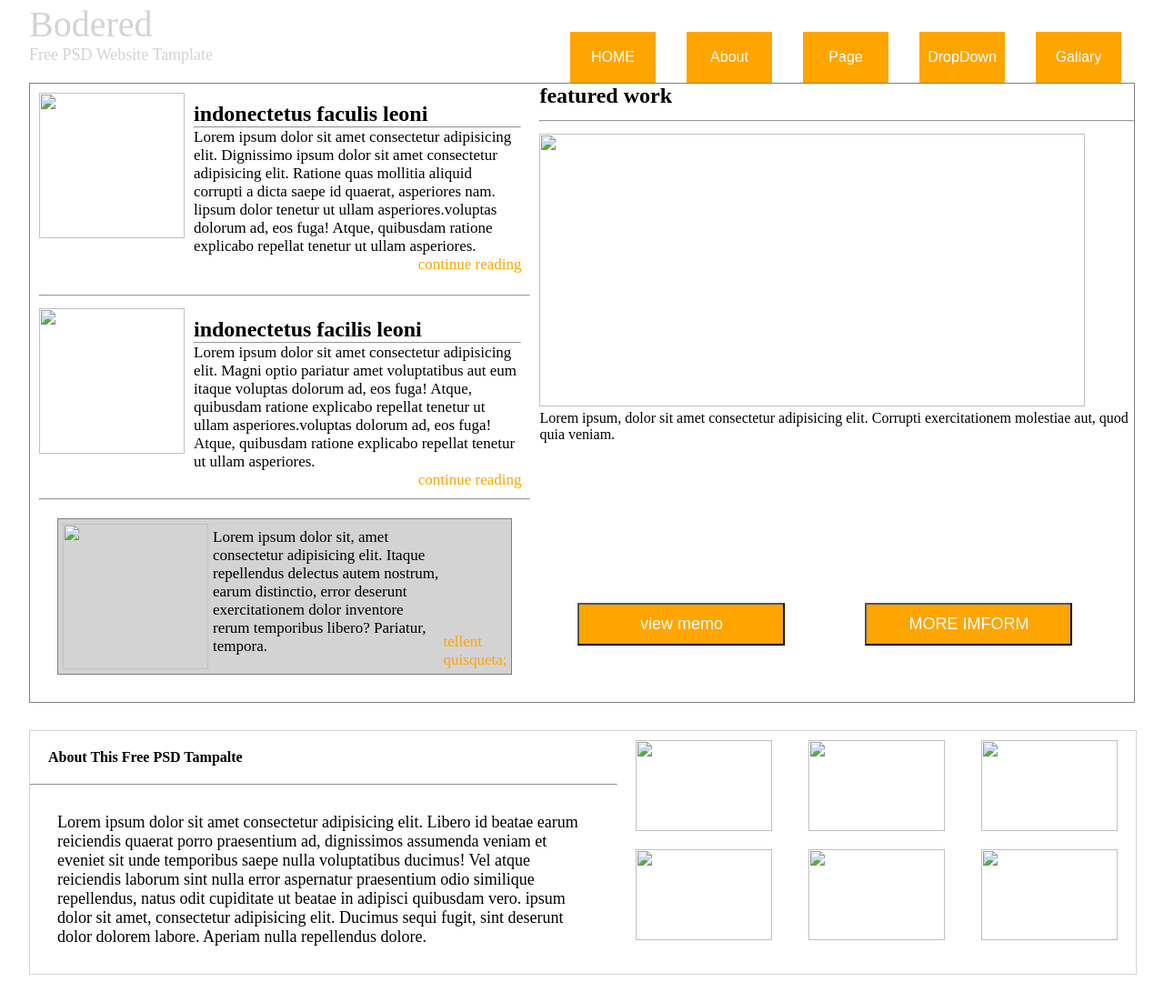
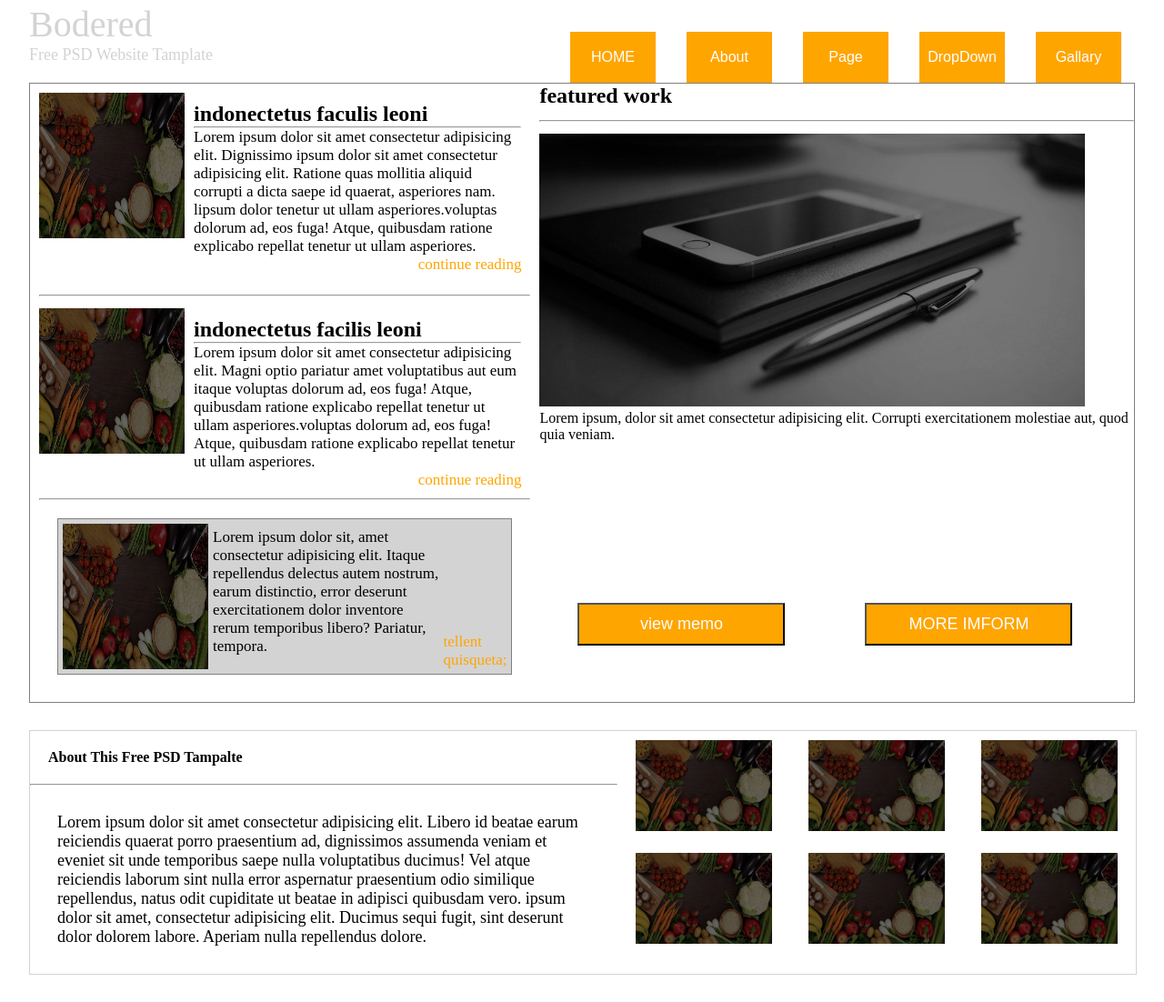
Before and after one commit to shahidali72/weekly-project, a plain HTML site: page index.html in a window 1280 px wide. Shown: the part 89-1191 px from the top of the page at 91% size. Drawn offline with Linux system fonts and the light colour scheme.

Commit message:
weekly project

```diff
--- a/index.html
+++ b/index.html
@@ -52,7 +52,7 @@
         <div class="features-div">
             <div style="display: flex;">
                 <div>
-                    <img src="./images/18.jpg" alt="">
+                    <img src="18.jpg" alt="">
                 </div>
                 <div class="features-text">
                     <h2>indonectetus faculis leoni</h2>
@@ -68,7 +68,7 @@
             <hr class="separator">
             <div style="display: flex;">
                 <div>
-                    <img src="./images/18.jpg" alt="">
+                    <img src="18.jpg" alt="">
                 </div>
                 <div class="features-text">
                     <h2>indonectetus facilis leoni</h3>
@@ -87,7 +87,7 @@
             </div>
             <hr>
             <div class=" lastimg">
-                <img src="images/18.jpg" alt="">
+                <img src="18.jpg" alt="">
                 <p class="para2">Lorem ipsum dolor sit, amet consectetur adipisicing elit. Itaque repellendus delectus
                     autem nostrum, earum distinctio, error deserunt exercitationem dolor inventore rerum temporibus
                     libero? Pariatur, tempora.</p>
@@ -97,7 +97,7 @@
         <div>
             <h1>featured work</h1>
             <hr class="separator">
-            <img src="./images/4.jpg" width="600" height="300" alt="">
+            <img src="4.jpg" width="600" height="300" alt="">
             <p>Lorem ipsum, dolor sit amet consectetur adipisicing elit. Corrupti exercitationem molestiae aut, quod
                 quia veniam.</p>
             <button class="btn">view memo</button>
@@ -119,16 +119,16 @@
             <div class="img-closing">
 
                 <div>
-            <img src="images/18.jpg" alt="">
-            <img src="images/18.jpg" alt="">
+            <img src="18.jpg" alt="">
+            <img src="18.jpg" alt="">
         </div>
         <div>
-            <img src="images/18.jpg" alt="">
-            <img src="images/18.jpg" alt="">
+            <img src="18.jpg" alt="">
+            <img src="18.jpg" alt="">
         </div>
         <div>
-            <img src="images/18.jpg" alt="">
-            <img src="images/18.jpg" alt="">
+            <img src="18.jpg" alt="">
+            <img src="18.jpg" alt="">
         </div>
         </div>
         </section>
```
Also changed, not shown: 18.jpg (added), 4.jpg (added).
